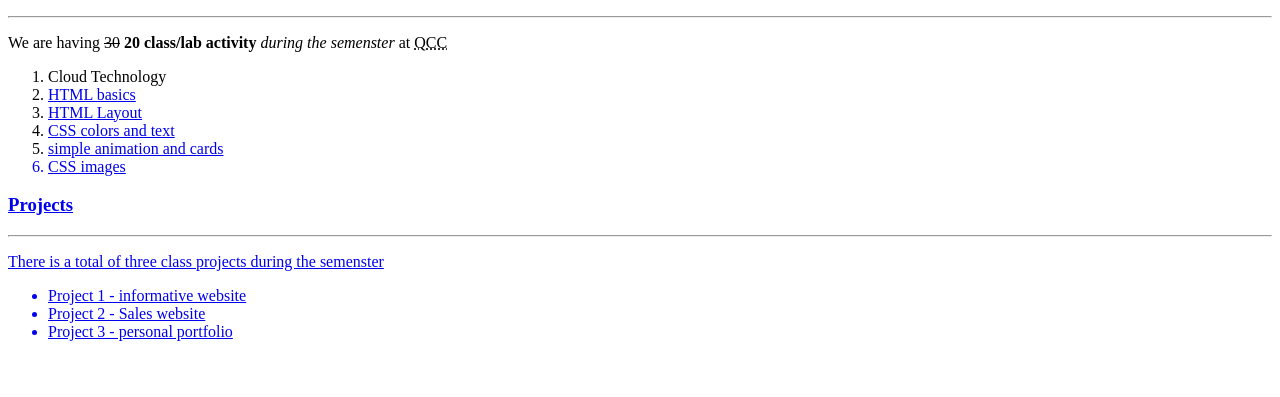
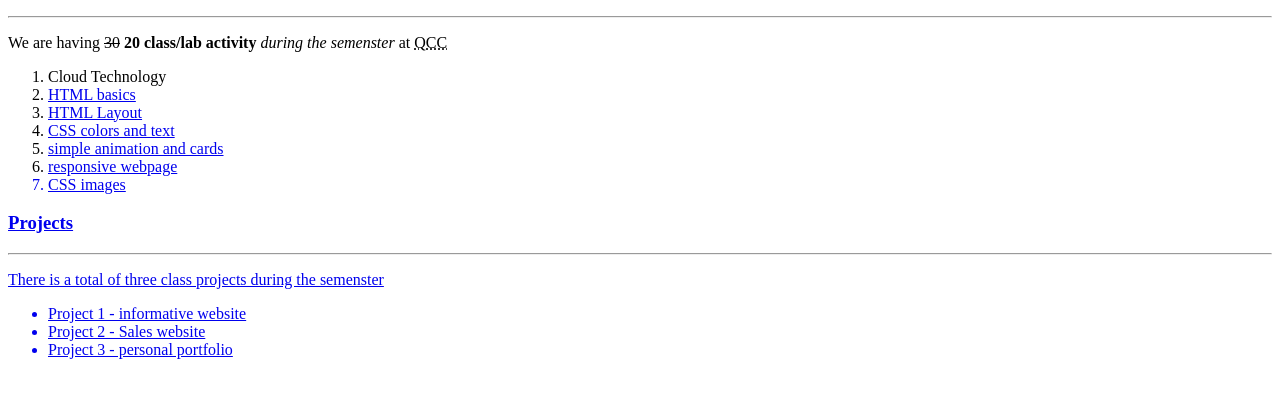
Before and after one commit to khaimorgz21/cloud_technology, a plain HTML site: page index.html in a window 1280 px wide. Shown: the part 139-536 px from the top of the page. Drawn offline with Linux system fonts and the light colour scheme.

Commit message:
Update index.html

```diff
--- a/index.html
+++ b/index.html
@@ -17,6 +17,7 @@
      <li><a href="activity3/activity3.html">HTML Layout</a></li>
    <li><a href="activity7/activity7.html">CSS colors and text</li>
      <li><a href="animation/animation.html">simple animation and cards</li>
+     <li><a href="responsive/responsive.html">responsive webpage</li>
 
    <li>CSS images</li>
 </ol>
```
